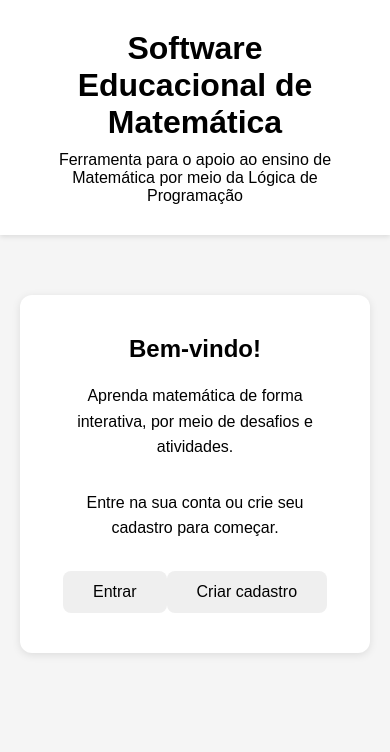
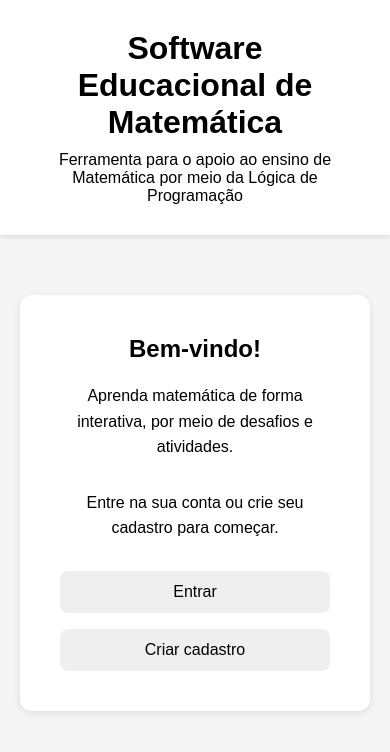
Before and after one commit to wanessahelena/educational-math-software, a React app in the folder frontend/: page / in a window 390 px wide. Shown: the top 752 px of the page. Built offline with nearby package versions, Linux system fonts and the light colour scheme; the HTML template or start-up script is replaced by a standard one.

Commit message:
feat: organizar navegacao e aprimorar interface do aluno

```diff
--- a/frontend/src/App.css
+++ b/frontend/src/App.css
@@ -452,3 +452,31 @@ RESOLUÇÃO DE ATIVIDADES
         width: 100%;
     }
 }
+
+/* Botões da página inicial */
+
+.home-acoes {
+    display: flex;
+    justify-content: center;
+    align-items: center;
+    flex-wrap: wrap;
+    gap: 16px;
+    margin-top: 24px;
+}
+
+.home-acoes button {
+    margin: 0;
+    min-height: 42px;
+    padding: 10px 20px;
+}
+
+@media (max-width: 480px) {
+    .home-acoes {
+        flex-direction: column;
+        align-items: stretch;
+    }
+
+    .home-acoes button {
+        width: 100%;
+    }
+}
--- a/frontend/src/App.jsx
+++ b/frontend/src/App.jsx
@@ -22,12 +22,21 @@ import Progresso from "./pages/Progresso";
 function App() {
     const [usuario, setUsuario] = useState(() => {
         try {
-                const usuarioSalvo = localStorage.getItem("usuario");
-                return usuarioSalvo ? JSON.parse(usuarioSalvo) : null;
-            } catch {
+            const token = localStorage.getItem("token");
+            const usuarioSalvo = localStorage.getItem("usuario");
+
+            if (!token || !usuarioSalvo) {
+                localStorage.removeItem("token");
                 localStorage.removeItem("usuario");
                 return null;
             }
+
+            return JSON.parse(usuarioSalvo);
+        } catch {
+            localStorage.removeItem("token");
+            localStorage.removeItem("usuario");
+            return null;
+        }
     });
 
     const [pagina, setPagina] = useState(
@@ -64,9 +73,10 @@ function App() {
     };
 }, []);
 
-    function finalizarCadastro(novoUsuario) {
-        setUsuario(novoUsuario);
-        setPagina("aluno");
+    function finalizarCadastro() {
+        setUsuario(null);
+        setAtividadeSelecionada(null);
+        setPagina("login");
     }
 
     function finalizarLogin(usuarioAutenticado) {
--- a/frontend/src/pages/Home.jsx
+++ b/frontend/src/pages/Home.jsx
@@ -15,13 +15,16 @@ function Home({ onLogin, onCadastro }) {
                     para começar.
                 </p>
 
-                <button onClick={onLogin}>
-                    Entrar
-                </button>
+                <div className="home-acoes">
+                    <button type="button" onClick={onLogin}>
+                        Entrar
+                    </button>
 
-                <button onClick={onCadastro}>
-                    Criar cadastro
-                </button>
+                    <button type="button" onClick={onCadastro}>
+                        Criar cadastro
+                    </button>
+                </div>
+
             </section>
         </main>
     );
--- a/frontend/src/pages/Progresso.jsx
+++ b/frontend/src/pages/Progresso.jsx
@@ -12,26 +12,39 @@ function Progresso({ usuario, onVoltar }) {
     const [erro, setErro] = useState("");
 
     useEffect(() => {
+        let ativo = true;
+
         async function carregarProgresso() {
             try {
                 setCarregando(true);
                 setErro("");
 
-                const [dadosResumo, dadosAtividades] = await Promise.all([
+                const [dadosResumo, dadosAtividades] =
+                    await Promise.all([
                         buscarResumoProgresso(usuario.id_usuario),
                         buscarDesempenhoAtividades(usuario.id_usuario),
                     ]);
 
+                if (ativo) {
                     setResumo(dadosResumo);
                     setAtividades(dadosAtividades);
+                }
             } catch (error) {
+                if (ativo) {
                     setErro(error.message);
+                }
             } finally {
+                if (ativo) {
                     setCarregando(false);
+                }
             }
         }
 
         carregarProgresso();
+
+        return () => {
+            ativo = false;
+        };
     }, [usuario.id_usuario]);
 
     if (carregando) {
@@ -101,7 +114,9 @@ function Progresso({ usuario, onVoltar }) {
 
                 {atividades.length === 0 ? (
                     <p>
-                        Você ainda não possui atividades realizadas.
+                        Você ainda não realizou nenhuma atividade.
+                        Quando começar a resolver os desafios,
+                        seu desempenho aparecerá aqui.
                     </p>
                 ) : (
                     <div className="lista-progresso">
```
Lines whose indentation alone changed are shown as unchanged.
